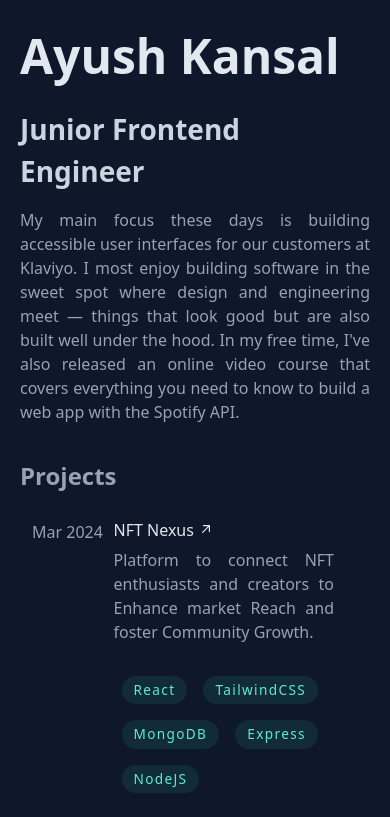
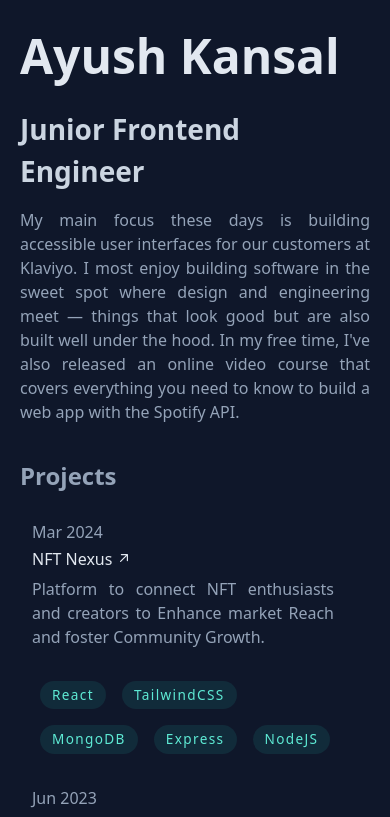
Before and after one commit to aykansal/aykansal, a React (Vite) app in the folder frontend/: page / in a window 390 px wide. Shown: the top 817 px of the page. Built offline with nearby package versions, Linux system fonts and the light colour scheme.

Commit message:
fixed common card flex

```diff
--- a/frontend/src/components/Common.jsx
+++ b/frontend/src/components/Common.jsx
@@ -12,15 +12,14 @@ function Common({ array, sectionName }) {
       {array?.map((prj) => (
         <motion.div
           key={prj.title}
-          className={`flex justify-between bg-transparent font-inter hover:bg-slate-800/[0.65] rounded-md transition-all ease-in-out py-3 xl:py-6 px-3 xl:px-5 ${
-            hoverBox !== null && hoverBox !== prj.id ? "opacity-60" : ""
-          } `}
+          className={`flex flex-col sm:flex-row gap-[0.31rem] sm:gap-0 justify-between bg-transparent font-inter hover:bg-slate-800/[0.65] rounded-md transition-all ease-in-out py-3 xl:py-6 px-3 xl:px-5
+            ${hoverBox !== null && hoverBox !== prj.id ? "opacity-60" : ""}`}
           onHoverStart={() => {
             setHoverBox(prj.id);
           }}
           onHoverEnd={() => setHoverBox(null)}
         >
-          <div className="w-[7rem] basis-1/4 2xl:text-lg">{prj.date}</div>
+          <div className=" sm: w-[7rem] basis-1/4 2xl:text-lg">{prj.date}</div>
           <div className="basis-3/4 flex flex-col gap-y-2 flex-wrap">
             <Link className="inline-flex items-baseline font-medium leading-tight text-slate-200 hover:text-teal-300 focus-visible:text-teal-300 group/link text-base 2xl:text-xl ">
               {prj.title}
```
